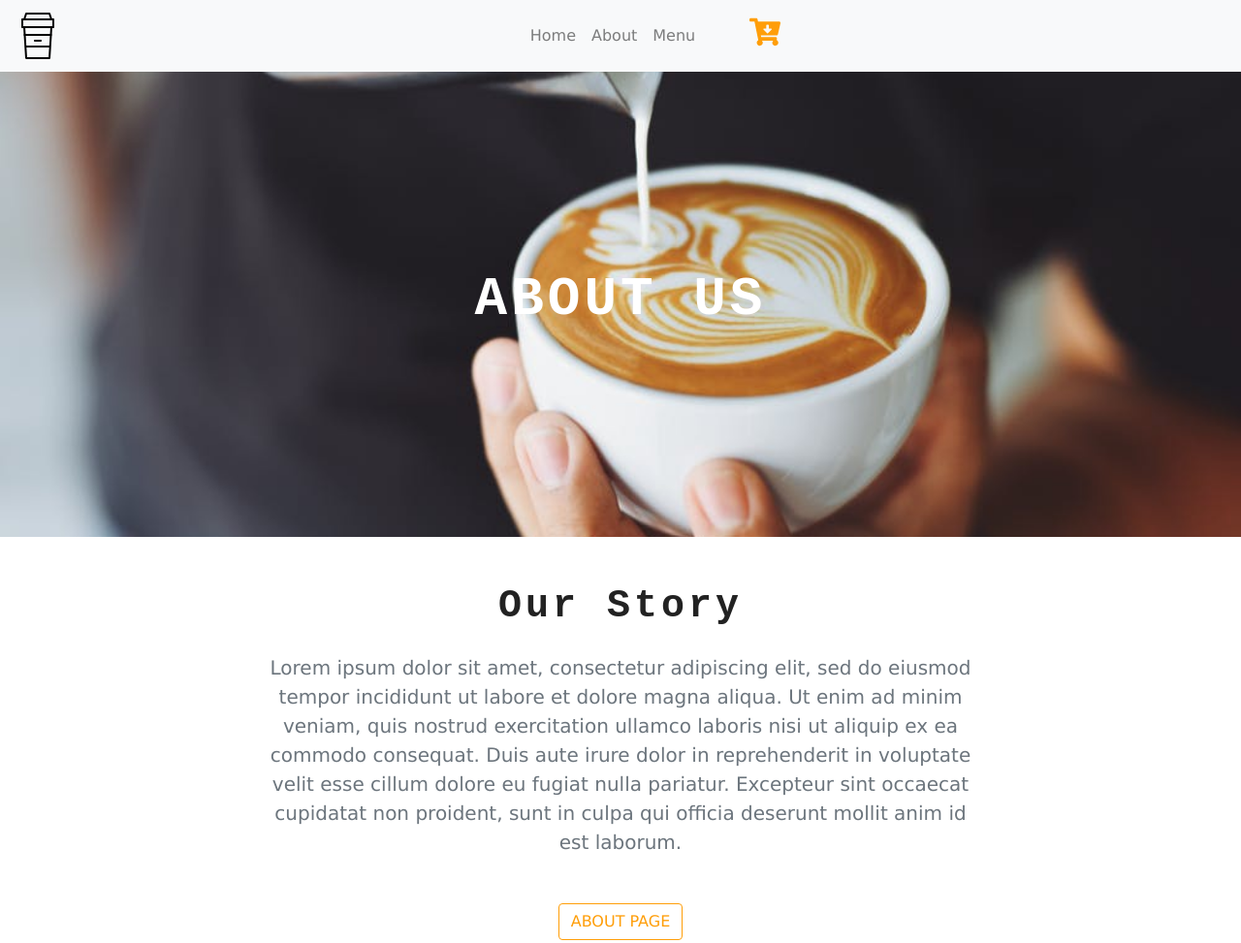
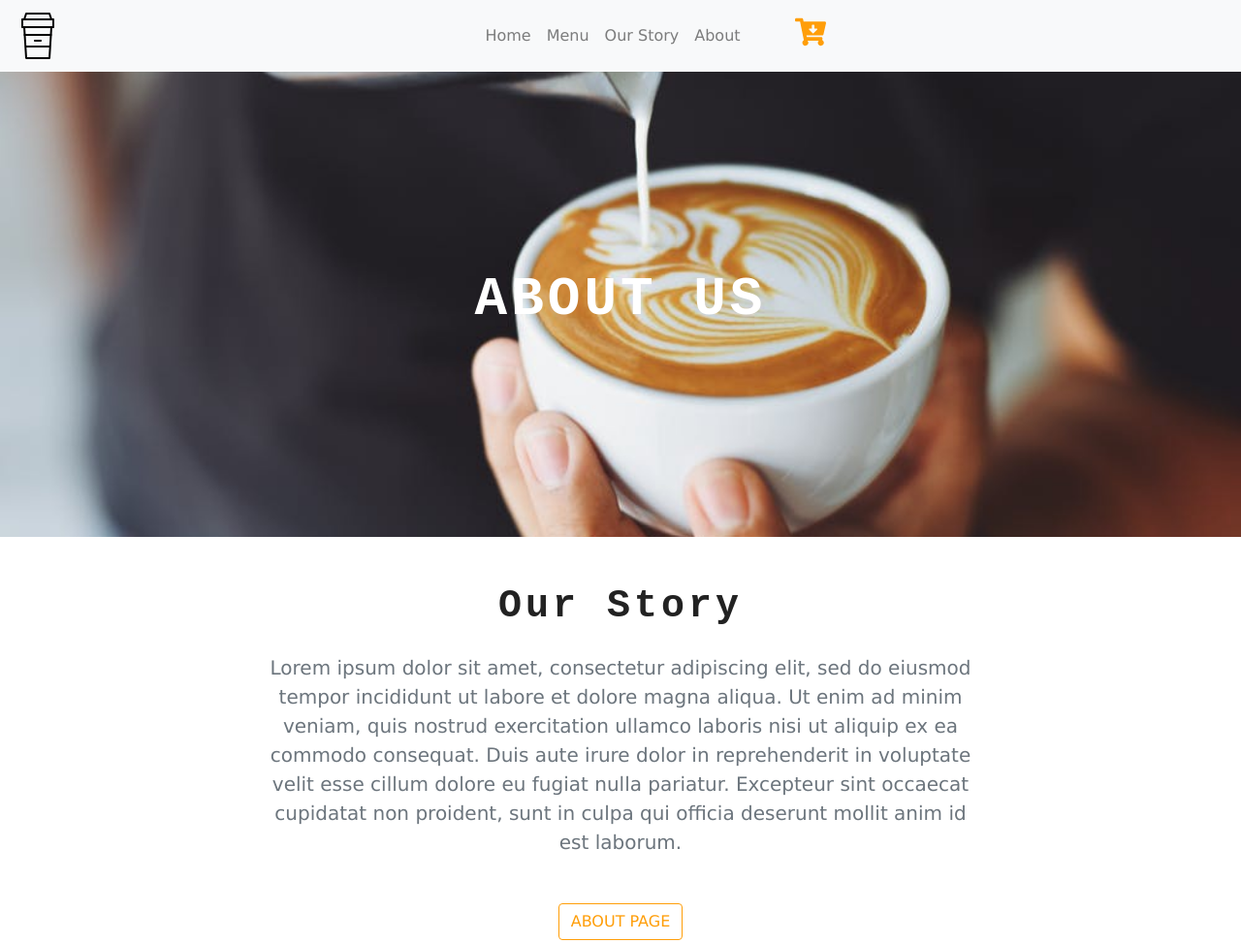
Before and after one commit to rethc/smooth-brew, a Gatsby site: page /about in a window 1280 px wide. Shown: the top 973 px of the page at 97% size. Built offline with nearby package versions, Linux system fonts and the light colour scheme; Gatsby itself is replaced by a stand-in of ours.

Commit message:
navbar anchor links and repositioning

```diff
--- a/gatsby-config.js
+++ b/gatsby-config.js
@@ -27,7 +27,7 @@ module.exports = {
     {
       resolve: "gatsby-plugin-anchor-links",
       options: {
-        offset: -90
+        offset: -50
       }
     },
     `gatsby-transformer-sharp`,
--- a/src/components/Globals/NavBar.js
+++ b/src/components/Globals/NavBar.js
@@ -42,16 +42,10 @@ export default class NavBar extends Component {
                 </button>
                 <div className={this.state.css}>
                     <ul className="navbar-nav mx-auto">
-                        {this.state.links.map(link => {
-                            return (
-                                <li key={link.id} className="nav-item">
-                                    <Link to={link.path} className="nav-link text-capitalize">
-                                        {link.text}
-                                    </Link>
-                                </li>
-                            );
-                        })}
-                        <AnchorLink to="/#menu" className="nav-link text-capitalize" title="Menu" />
+                        <Link to="/" className="nav-link">Home</Link>
+                        <AnchorLink to="/#menu" className="nav-link" title="Menu" />
+                        <AnchorLink to="/#our-story" className="nav-link" title="Our Story" />
+                        <Link to="/about" className="nav-link" title="About">About</Link>
                         <li className="nav-item ml-sm-5">
                             <FaCartArrowDown className="cart-icon" />
                         </li>
--- a/src/components/Home/info.js
+++ b/src/components/Home/info.js
@@ -6,6 +6,7 @@ export default function Info() {
     return (
         <section className="py-5">
             <div className="container">
+                <a id="our-story"></a>
                 <Title title="our story"></Title>
                 <div className="row">
                     <div className="col-10 col-sm-8 mx-auto text-center">
```
